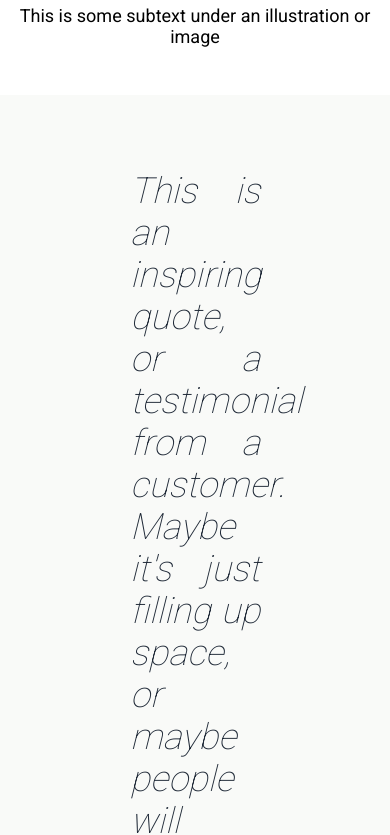
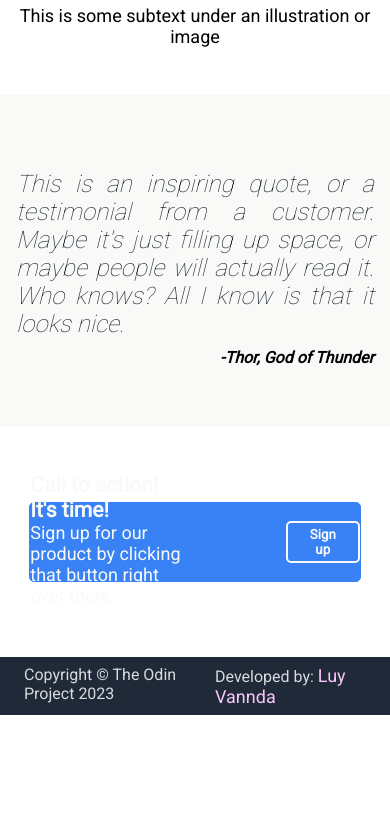
Before and after one commit to luyvannda/odin-landing-page, a plain HTML site: page index.html in a window 390 px wide. Shown: the part 1857-2692 px from the top of the page. After the commit the page ends 2572 px from the top, so only its background shows below. Drawn offline with Linux system fonts and the light colour scheme.

Commit message:
complete media queries for quote section

```diff
--- a/CSS/styles.css
+++ b/CSS/styles.css
@@ -285,11 +285,46 @@ section.quote-container {
   font-size: calc(2.25rem + (100vw - 320px) * 0.0008);
 }
 
+
 cite {
   text-align: right;
   margin-right: 145px;
   padding-bottom: 60px;
 }
+
+@media screen and (max-width: 650px) {
+  .quote-container q {
+    margin: 10px 3rem;
+  }
+
+  .quote {
+    font-size: calc(1.8rem + (100vw - 320px) * 0.0008);
+  }
+
+  cite {
+    margin-right: 3rem;
+  }
+
+}
+
+
+@media screen and (max-width: 450px) {
+  .quote-container q {
+    margin: 10px 1rem;
+  }
+
+  .quote {
+    font-size: calc(1.5rem + (100vw - 320px) * 0.0008);
+  }
+
+  cite {
+    margin-right: 1rem;
+  }
+
+}
+
+
+
 
 .low-action-container {
   display: flex;
```
